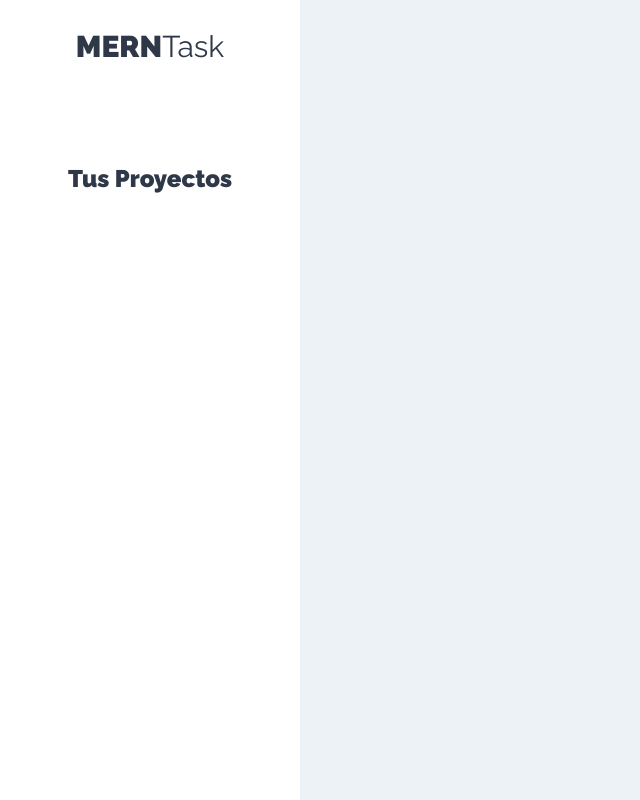
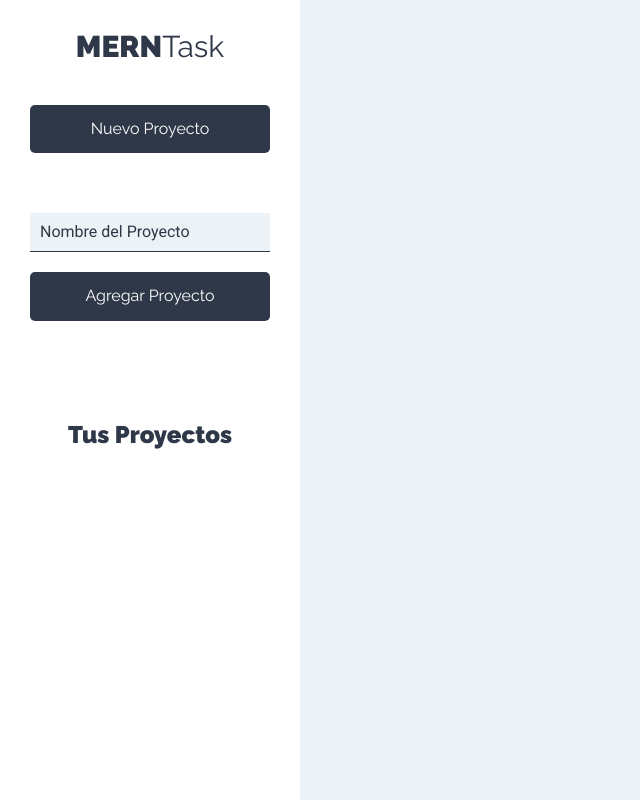
Before and after one commit to dgarciabravo13/MERNTask, a React (Create React App) app: page /proyectos in a window 1280 px wide. Shown: the whole page, without its empty margins (0-640 px from the left). Built offline with nearby package versions, Linux system fonts and the light colour scheme.

Commit message:
create Sidebar, NuevoProyecto and functions and state for de new proyects

```diff
--- a/src/components/layout/Sidebar.js
+++ b/src/components/layout/Sidebar.js
@@ -1,9 +1,11 @@
 import React from 'react';
+import NuevoProyecto from "../proyectos/NuevoProyecto";
 
 const Sidebar = () => {
   return (
     <aside>
       <h1>MERN<span>Task</span></h1>
+      <NuevoProyecto></NuevoProyecto>
       <div className="proyectos">
         <h2>Tus Proyectos</h2>
       </div>
--- /dev/null
+++ b/src/components/proyectos/NuevoProyecto.js
@@ -0,0 +1,65 @@
+import React, {useState} from 'react';
+
+const NuevoProyecto = () => {
+
+  //state para el proyecto
+  const [proyecto, guardarProyecto] = useState({
+    nombre:""
+  })
+
+  //extraemos el nombre de proyecto
+  const {nombre} = proyecto;
+
+  //funcion para leer en el input
+  const onChangeProyecto = e => {
+    guardarProyecto({
+      ...proyecto,[e.target.name]:e.target.value
+    })
+  }
+
+  //envio del proyecto desde el formulario
+  const onSubmitProyecto = e => {
+    e.preventDefault();
+
+    //Validar
+
+    //Agregar al state
+
+    //Reiniciar el form
+
+
+  }
+
+
+  return (
+    <>
+    <button
+      type="button"
+      className="btn btn-block btn-primario"
+    >Nuevo Proyecto
+    </button>
+    <form
+      className="formulario-nuevo-proyecto"
+      onSubmit={onSubmitProyecto}
+    >
+      <input
+        type="text"
+        className="input-text"
+        placeholder="Nombre del Proyecto"
+        name="nombre"
+        value={nombre}
+        onChange={onChangeProyecto}
+      />
+
+      <input
+        type="submit"
+        className="btn btn-block btn-primario"
+        value="Agregar Proyecto"
+        />
+
+    </form>
+    </>
+    );
+}
+
+export default NuevoProyecto;
```
